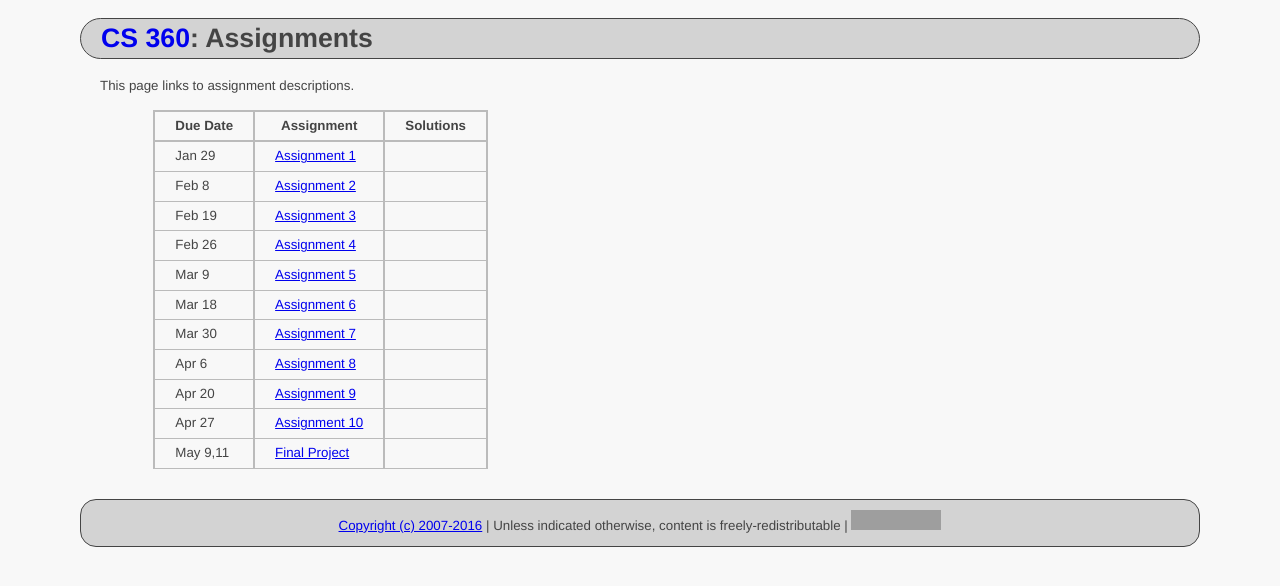
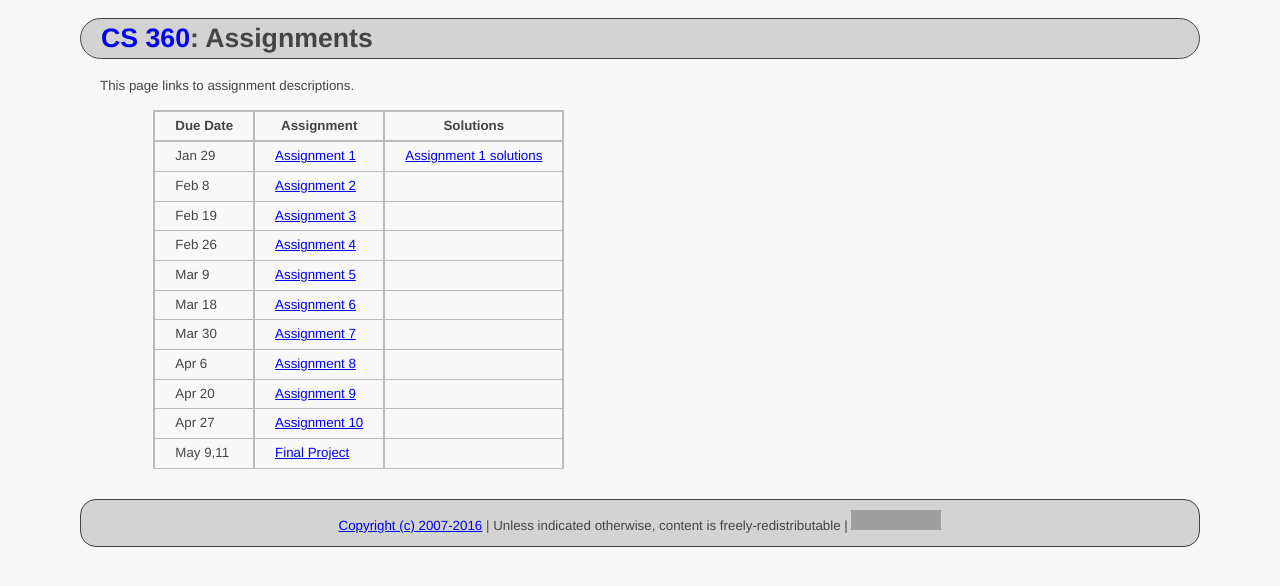
Before and after one commit to ycpcs/cs360-spring2016, a Jekyll site: the page built from assign/index.md, in a window 1280 px wide. Shown: the top 586 px of the page. Built offline with Jekyll 4.4.1, drawn with Linux system fonts in a browser that asks for light colours; Markdown is read by kramdown in place of the engine named in the settings; grey boxes are pictures that could not be loaded.

Commit message:
add assign1 solutions
add assign1 solutions

```diff
--- a/assign/index.md
+++ b/assign/index.md
@@ -7,7 +7,7 @@ This page links to assignment descriptions.
 
 > Due Date |                Assignment                 | Solutions |
 > -------- | ----------------------------------------- | --------- |
-> Jan 29   | [Assignment 1](../assign/assign01.html)   |           |
+> Jan 29   | [Assignment 1](../assign/assign01.html)   | [Assignment 1 solutions](../assign/sol/assign01sol.pdf) |
 > Feb 8    | [Assignment 2](../assign/assign02.html)   |           |
 > Feb 19   | [Assignment 3](../assign/assign03.html)   |           |
 > Feb 26   | [Assignment 4](../assign/assign04.html)   |           |
```
Also changed, not shown: 4 other files.
